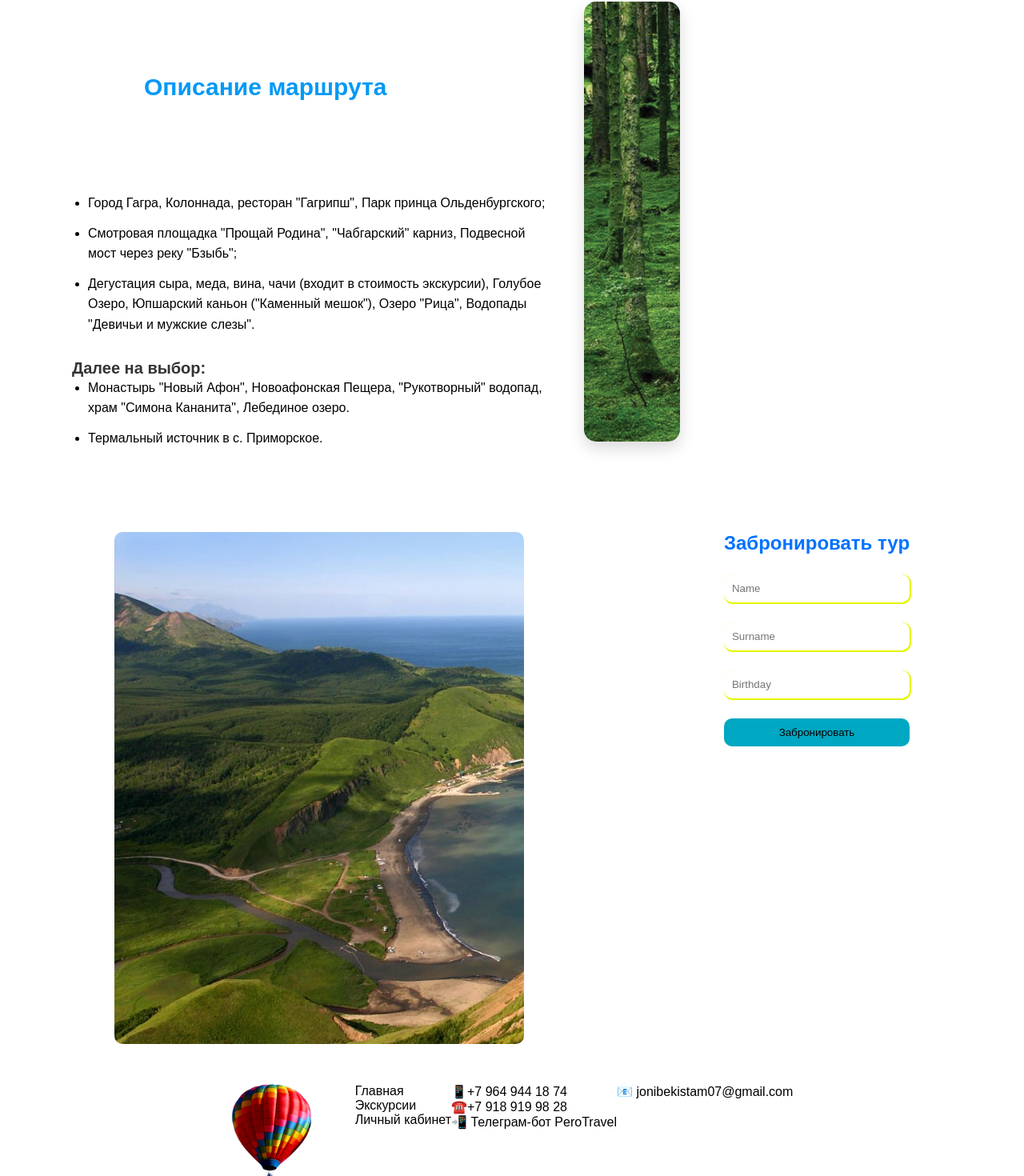
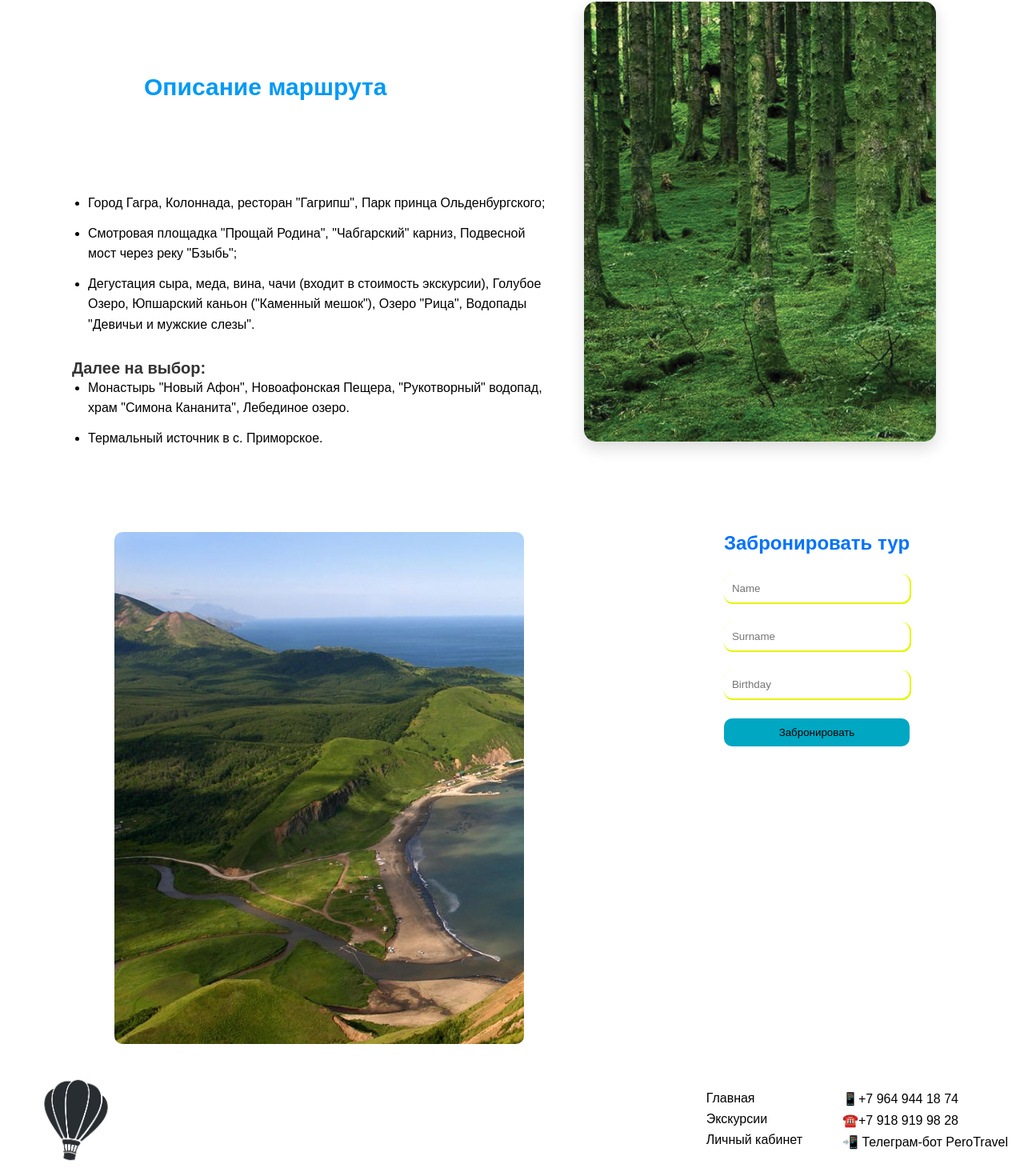
Before and after one commit to Jonibek20100/peroTravel, a React (Vite) app: page /contact in a window 1280 px wide. Shown: the part 1010-2480 px from the top of the page at 80% size. Built offline with nearby package versions, Linux system fonts and the light colour scheme.

Commit message:
Navbar, dizayn va responsivlik yangilandi

```diff
--- a/src/App.scss
+++ b/src/App.scss
@@ -3,13 +3,103 @@
     padding: 0;
     box-sizing: border-box;
   }
+.menu-links {
+  position: absolute;
+  top: 60px;
+  right: 20px;
+  background: white;
+  padding: 15px 20px;
+  border-radius: 8px;
+  list-style: none;
+  display: none;
+  flex-direction: column;
+  gap: 10px;
+}
+
+.menu-links li a {
+  color: black;
+  text-decoration: none;
+  font-size: 18px;
+}
+
+.menu-links.show {
+  display: flex;
+}
+
+.oxirgi11 {
+  display: flex;
+  align-items: center;
+  justify-content: space-between;
+  padding: 20px;
+
+  color: #000000;
+
+  .img12 {
+    width: 150px;
+    height: 150px;
+    background: url('./22.png') no-repeat center/contain;
+  }
+
+  .yob {
+    flex: 1;
+    display: flex;
+    justify-content: flex-end;
+
+    .pol {
+      display: flex;
+      gap: 50px;
+
+      .bir, .iki {
+        display: flex;
+        flex-direction: column;
+        gap: 8px;
+      }
+    }
+  }
+}
+
+/* 📱 Telefon versiyasi */
+@media (max-width: 768px) {
+  .oxirgi11 {
+    flex-direction: column;
+    text-align: center;
+
+    .img12 {
+      margin-bottom: 15px;
+      width: 120px;
+      height: 120px;
+    }
+
+    .yob {
+      justify-content: center;
+
+      .pol {
+        flex-direction: column;
+        gap: 20px;
+
+        .bir, .iki {
+          gap: 6px;
+          p {
+            font-size: 14px;
+          }
+        }
+      }
+    }
+  }
+}
+
   .goo{
     @media (max-width: 758px) {
       display: flex;
       justify-content: center;
     }
   }
-
+.bir{
+  gap: 100px;
+}
+.po{
+  width: 40%;
+}
   .xato{
     width: 1500px;
     height: 500px;
@@ -578,6 +668,7 @@
   .kol{
     display: flex;
     justify-content: left ;
+    gap: 15px;
     width: 450px;
     position: relative;
     bottom: -500px;
@@ -589,13 +680,14 @@
     }
     .img {
     display: inline-block;
-    margin: 10px;
+
     background-image: url('./rr.webp');
     background-repeat: no-repeat;
     background-size: cover;
     width: 250px;
     height: 250px;
     border-radius: 10px;
+
     @media (max-width: 768px) {
       width: 180px;
       height: 180px;
@@ -606,7 +698,7 @@
   }
   .img1 {
     display: inline-block;
-    margin: 10px;
+
     background-image: url('./66.jpg');
     background-repeat: no-repeat;
     background-size: cover;
@@ -818,8 +910,9 @@
 
     .nav-links {
 @media (max-width: 758px) {
-  width: 100px;
+  display: none;
 }
+
   z-index: 999;
     display: flex;
       list-style: none;
@@ -1641,19 +1734,19 @@
     @media (max-width: 758px) {
       .main {
         flex-direction: column;
-        width: 140%;
+        width: 100%;
       }
     }
 
     @media (max-width: 758px) {
       .sidebar {
-        flex: 0 0 40%;
+
       }
       .excursion-card {
         flex-direction: column;
       }
       .image {
-        width: 100% !important;
+        width: 90% !important;
         height: 200px !important;
       }
     }
@@ -2046,7 +2139,7 @@
       .excursion-list {
         flex-direction: column;
         gap: 20px;
-        width: 80%;
+        width: 100%;
 
         .excursion-card {
           width: 100%;
@@ -2230,7 +2323,7 @@
 
     display: flex;
     justify-content: center;
-
+    gap: 150px;
     @media (max-width: 758px) {
 
       text-align: center;
@@ -2246,7 +2339,7 @@
     color: #000;
     display: flex;
     justify-content: center;
-    gap: 55px;
+    gap: 100px;
       height: 150px;
       padding: 50px;
   }
@@ -2405,6 +2498,9 @@
   z-index: 1000;
 @media (max-width: 758px) {
   width: 100px;
+  position: absolute;
+  top: 40px;
+  left: 130%;
 }
   .burger {
     width: 30px;
@@ -2414,6 +2510,7 @@
     justify-content: space-between;
     cursor: pointer;
 
+
     .rotate1,
     .fade,
     .line {
@@ -2422,6 +2519,7 @@
       background-color: #fff;
       border-radius: 2px;
       transition: 0.3s ease;
+
     }
 
     &.open {
@@ -2440,6 +2538,7 @@
   }
 
   .menu {
+
     position: absolute;
     top: 50px;
     right: 0;
@@ -2454,7 +2553,7 @@
       list-style: none;
 
       a {
-        color: white;
+        color: rgb(0, 0, 0);
         text-decoration: none;
         font-size: 18px;
 
@@ -2470,14 +2569,14 @@
     }
   }
 
-  // faqat telefonlarda ko‘rsatiladi
+
   @media (max-width: 768px) {
     .burger {
       display: flex;
     }
   }
 
-  // animatsiya
+
   @keyframes fadeIn {
     from {
       opacity: 0;
--- a/src/Contact.jsx
+++ b/src/Contact.jsx
@@ -68,13 +68,11 @@
      </div>
     </div>
     </div>
-    <div className="oxirgi1">
-  <div className="img12">
-
-  </div>
+    <div className="oxirgi11">
+  <div className="img12"></div>
   <div className="yob">
 <div className="pol">
-  <div className="bir">
+  <div className="bir ">
   <p> Главная</p>
 <p>Экскурсии</p>
 <p>Личный кабинет</p>
@@ -84,9 +82,7 @@
  <p> ☎️+7 918 919 98 28</p>
  <p> 📲 Телеграм-бот PeroTravel</p>
 </div>
-<div className="uch">
-   <p>📧 jonibekistam07@gmail.com</p>
-</div>
+
 </div>
   </div>
 </div>
--- a/src/Navbar.jsx
+++ b/src/Navbar.jsx
@@ -10,19 +10,28 @@
           <div className="co">
             <div className="joka"></div>
           </div>
-    <div className="burger-wrapper">
-      <div className={open ? "burger open" : "burger"} onClick={() => setOpen(!open)}>
-        <div className="rotate1"></div>
-        <div className="fade"></div>
-        <div className="line"></div>
-      </div>
+<div className="burger-wrapper">
+  <div
+    className={open ? "burger open" : "burger"}
+    onClick={() => setOpen(!open)}
+  >
+    <div className="rotate1"></div>
+    <div className="fade"></div>
+    <div className="line"></div>
+  </div>
 
+  {/* Burger ochilganda chiqadigan menyu */}
+  <ul className={open ? "menu-links show" : "menu-links"}>
+    <li><a href="/">Home</a></li>
+    <li><a href="/tours">Tours</a></li>
+    <li><a href="/contact">Contact</a></li>
+  </ul>
+</div>
             <ul className={open ? "nav-links open" : "nav-links"}>
               <li><Link to="/" onClick={() => setOpen(false)}>Home</Link></li>
               <li><Link to="/tours" onClick={() => setOpen(false)}>Tours</Link></li>
               <li><Link to="/contact" onClick={() => setOpen(false)}>Contact</Link></li>
             </ul>
-    </div>
         </div>
       </nav>
 
```
